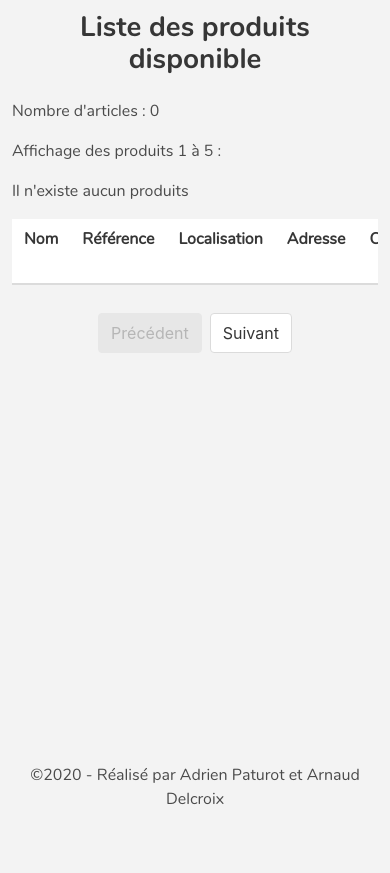
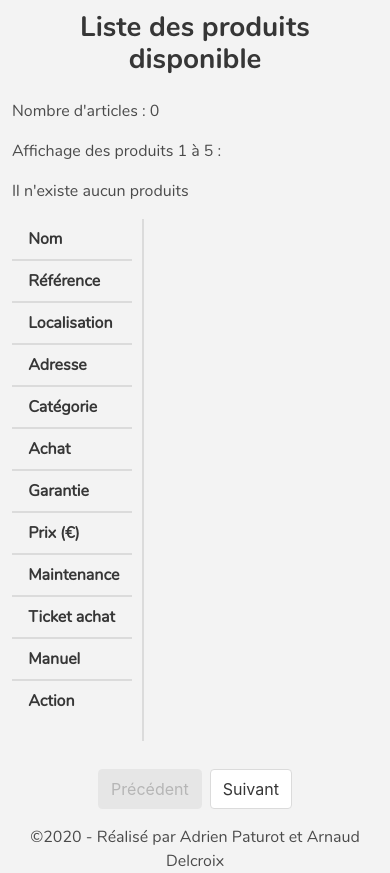
Before and after one commit to apgit33/Dashboard-Gestion-achat, a PHP site: page /produit.php in a window 390 px wide. Shown: the part 53-926 px from the top of the page. Before the commit the page ends 858 px from the top, so only its background shows below. Run offline with PHP 8.4, Linux system fonts and the light colour scheme; a user stored in the database is signed in; data that the repository does not hold is empty; style sheets or scripts are compiled from the project's sources; some libraries are stand-ins or nearby versions.

Commit message:
Update responsive

```diff
--- a/css/default.scss
+++ b/css/default.scss
@@ -12,6 +12,9 @@
     font-weight: normal;
     font-style: normal;
 }
+$grey-lighter: hsl(0, 0%, 86%) !default;
+$table-cell-border: 1px solid $grey-lighter !default;
+$table-cell-border-width: 0 0 1px !default;
     // -----------------
     // Variables globales
     // -----------------
@@ -133,7 +136,7 @@
         background-color: $color-white;
         color: $color-primary!important;
     }
-@media screen and (max-width:1216.8896px) {
+@media screen and (max-width:1534.8896px) {
     .logo {display: none;}
     .navbar-burger {display: block;}
 
@@ -149,9 +152,104 @@
         top: 5%;
     }
 }
+@media screen and (max-width: 1380.98989px) {
+    .column,.colomns {
+        max-width: 100%;
+    }
+    .is-responsive {
+        width: 100%;
+        border-collapse: collapse;
+        border-spacing: 0;
+        display: block;
+        position: relative;
+
+        // td:empty:before {
+        //     content: '';
+        // }
+        th,td {
+            height: 42px;
+            margin: 0;
+            vertical-align: top;
+        }
+        th{
+            text-align: left
+        }
+        thead {
+            border-right: solid 2px $grey-lighter;
+            display: block;
+            float: left;
+
+            tr{
+                display: block;
+                padding: 0 10px 0 0;
+            }
+            th::before {
+                content: "\00a0";
+            }
+            td,th
+            {border-width: 0 0 1px;}
+        }
+        tbody
+           { display: block;
+            width: auto;
+            position: relative;
+            overflow-x: auto;
+            white-space: nowrap;}
+
+            tr
+            {display: inline-block;
+            vertical-align: top;}
+
+        th
+            {display: block;
+            text-align: right;}
+
+        td
+         {   display: block;
+            min-height: 1.25em;
+            text-align: left;}
+
+        th,td{
+            &:last-child{
+                height: 60px;
+                border-bottom-width: 0;}
+        }
+
+        tr{
+            &:last-child{
+                td:not(:last-child){
+                    border: $table-cell-border;
+                    border-width: $table-cell-border-width;
+                }
+            }
+        }
+
+        &.is-bordered{
+            td,th{
+                border-width: 1px;
+            }
+            tr{
+                td,th{
+                    &:last-child{
+                        border-bottom-width: 1px;
+                    }
+                }
+            }
+            &:last-child{
+                td,th{
+                    border-width: 1px;
+                }
+            }
+        }
+    }
+}
 @media screen and (max-width:1023.98889px) {
     .menu_connection {display: block;}
 }
 @media screen and (max-width:768.98889px) {
     .pagination {width:100%;}
+
+    .c_login {
+        padding: 24px;
+    }
 }
--- a/templates/edit.html.twig
+++ b/templates/edit.html.twig
@@ -77,10 +77,11 @@
                                                     </select>
                                                 </div>
                                             </div>
+                                        </div>
+                                        <div class="field">
                                             <div id="new_cat"></div>
                                             <div id="check_categorie" class="verif"></div>
                                         </div>
-
                                         <div class="field">
                                             <label for="date_achat" class="label">Date d'achat :</label>
                                             <div class="control">
--- a/templates/produit.html.twig
+++ b/templates/produit.html.twig
@@ -17,7 +17,7 @@
                         <p>Nombre d'articles : {{ total_article }}</p>
                         <p>Affichage des produits {{ first_article_page }} à {{ last_article_page }} :</p>
                         <div class="table-container">
-                            <table class="table is-hoverable">
+                            <table class="table is-hoverable is-striped is-responsive">
                                 <thead>
                                     <tr>
                                         <th>Nom</th>
```
Lines whose indentation alone changed are shown as unchanged.
